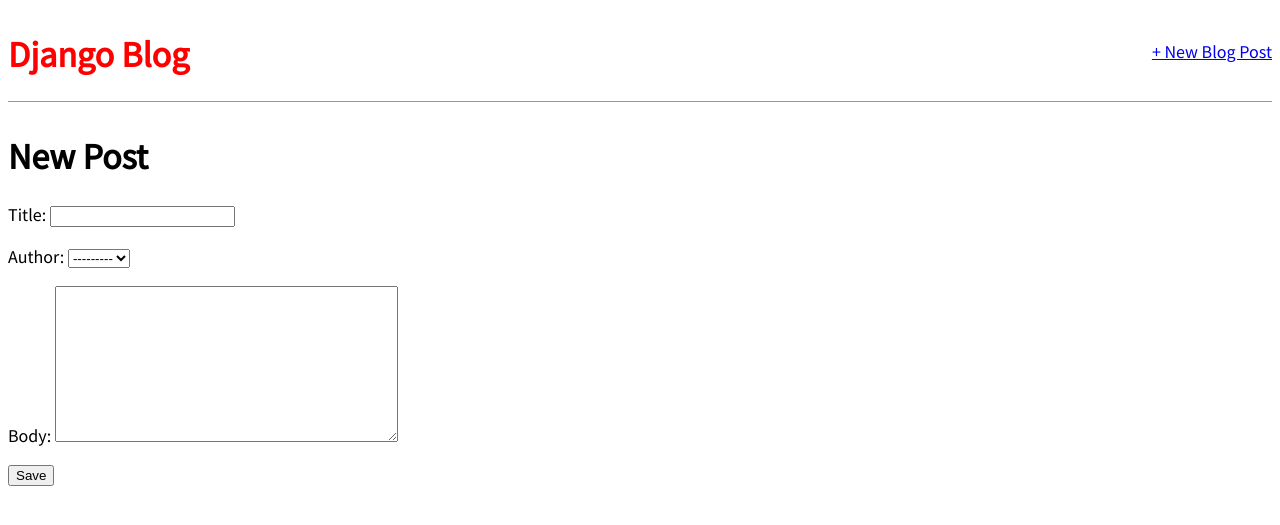
After one commit to kevinbowen777/django-blog, a Django app: page /post/new/ in a window 1280 px wide. The commit adds this page. Shown: the top 525 px of the page. Run offline with Django 3.2, Linux system fonts and the light colour scheme.

Commit message:
Create New Post form

```diff
--- a/djangoblog/models.py
+++ b/djangoblog/models.py
@@ -1,4 +1,5 @@
 from django.db import models
+from django.urls import reverse
 
 
 class Post(models.Model):
@@ -11,3 +12,6 @@
 
     def __str__(self):
         return self.title
+
+    def get_absolute_url(self):
+        return reverse('post_detail', args=[str(self.id)])
--- a/djangoblog/urls.py
+++ b/djangoblog/urls.py
@@ -1,8 +1,9 @@
 from django.urls import path
-from .views import BlogListView, BlogDetailView
+from .views import BlogListView, BlogDetailView, BlogCreateView
 
 
 urlpatterns = [
+    path('post/new/', BlogCreateView.as_view(), name='post_new'),
     path('post/<int:pk>/', BlogDetailView.as_view(),
          name='post_detail'),
     path('', BlogListView.as_view(), name='home'),
--- a/djangoblog/views.py
+++ b/djangoblog/views.py
@@ -1,4 +1,5 @@
 from django.views.generic import ListView, DetailView
+from django.views.generic.edit import CreateView
 from .models import Post
 
 
@@ -11,3 +12,9 @@
     model = Post
     template_name = 'post_detail.html'
     context_object_name = 'post'
+
+
+class BlogCreateView(CreateView):
+    model = Post
+    template_name = 'post_new.html'
+    fields = ['title', 'author', 'body']
--- a/templates/base.html
+++ b/templates/base.html
@@ -9,7 +9,12 @@
   </head>
   <body>
     <header>
+      <div class="nav-left">
       <h1><a href="{% url 'home' %}">Django Blog</a></h1>
+      </div>
+      <div class="nav-right">
+          <a href="{% url 'post_new' %}">+ New Blog Post</a>
+      </div>
     </header>
     <div>
       {% block content %}
--- /dev/null
+++ b/templates/post_new.html
@@ -0,0 +1,10 @@
+<!-- templates/post_new.html -->
+{% extends 'base.html' %}
+
+{% block content %}
+    <h1>New Post</h1>
+    <form action="" method="post">{% csrf_token %}
+      {{ form.as_p }}
+      <input type="submit" value="Save">
+    </form>
+{% endblock content %}
```
